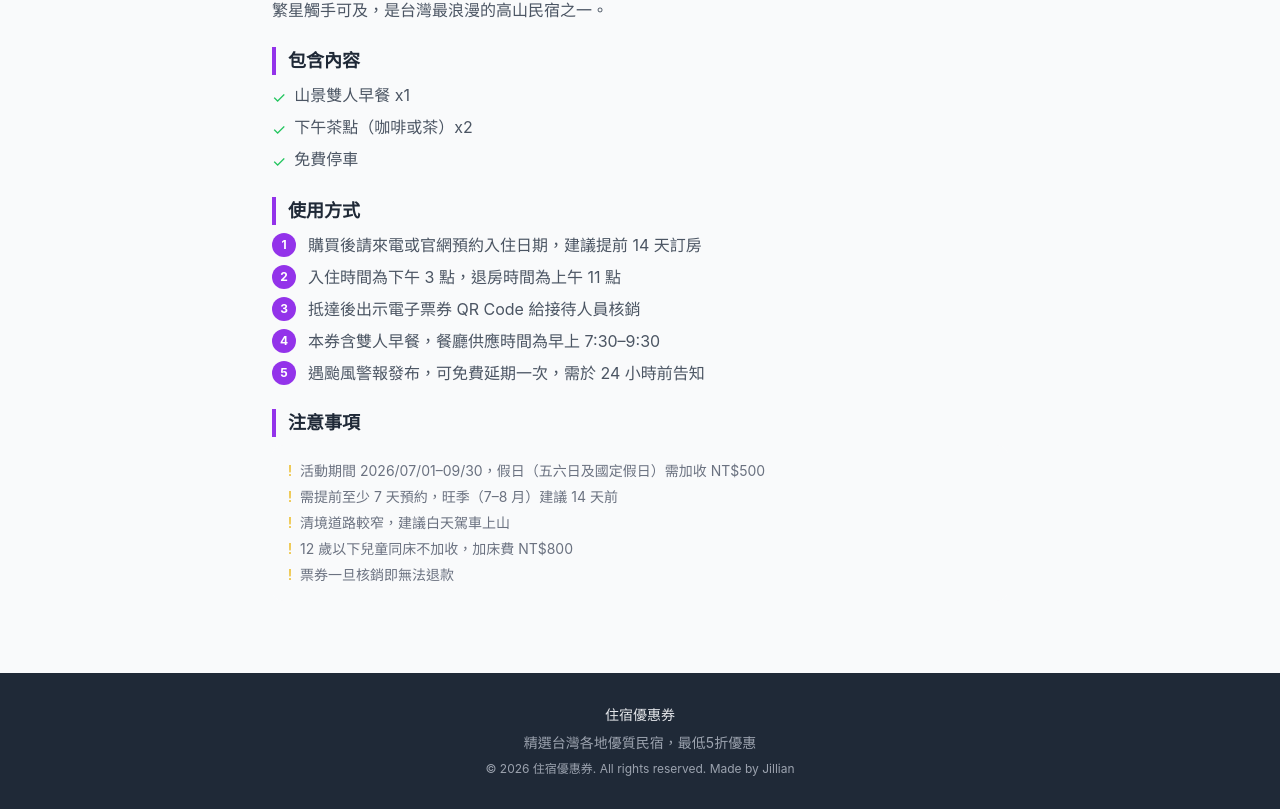
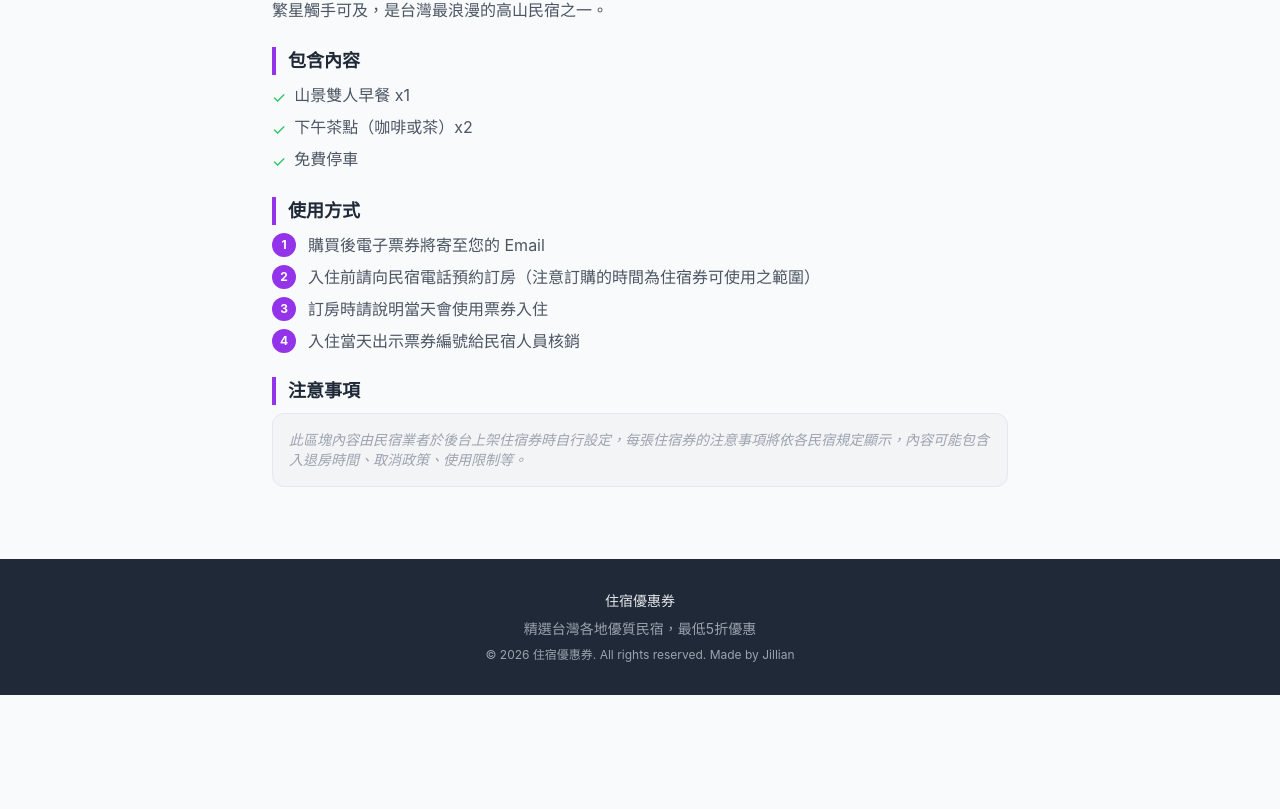
Before and after one commit to jillianhsieh-gif/hotel-voucher, a Next.js app: page /product/1 in a window 1280 px wide. Shown: the part 1110-1919 px from the top of the page. After the commit the page ends 1805 px from the top, so only its background shows below. Built offline with nearby package versions, Linux system fonts and the light colour scheme.

Commit message:
feat: 統一使用方式四步驟、注意事項各民宿獨立設定

```diff
--- a/app/product/[id]/page.tsx
+++ b/app/product/[id]/page.tsx
@@ -124,7 +124,12 @@ export default function ProductPage({ params }: Props) {
           使用方式
         </h2>
         <ol className="space-y-2">
-          {voucher.usageInstructions.map((step, i) => (
+          {[
+            "購買後電子票券將寄至您的 Email",
+            "入住前請向民宿電話預約訂房（注意訂購的時間為住宿券可使用之範圍）",
+            "訂房時請說明當天會使用票券入住",
+            "入住當天出示票券編號給民宿人員核銷",
+          ].map((step, i) => (
             <li key={i} className="flex gap-3 text-gray-600">
               <span className="flex-shrink-0 w-6 h-6 bg-purple-600 text-white text-xs font-bold rounded-full flex items-center justify-center">
                 {i + 1}
@@ -140,14 +145,11 @@ export default function ProductPage({ params }: Props) {
         <h2 className="text-lg font-bold text-gray-800 border-l-4 border-purple-600 pl-3">
           注意事項
         </h2>
-        <ul className="space-y-1.5 bg-gray-50 rounded-xl p-4">
-          {voucher.notes.map((note, i) => (
-            <li key={i} className="flex items-start gap-2 text-gray-500 text-sm">
-              <span className="text-yellow-500 flex-shrink-0">!</span>
-              {note}
-            </li>
-          ))}
-        </ul>
+        <div className="bg-gray-100 rounded-xl p-4 border border-gray-200">
+          <p className="text-gray-400 text-sm italic">
+            此區塊內容由民宿業者於後台上架住宿券時自行設定，每張住宿券的注意事項將依各民宿規定顯示，內容可能包含入退房時間、取消政策、使用限制等。
+          </p>
+        </div>
       </section>
 
       {/* Sticky bottom CTA on mobile */}
```
